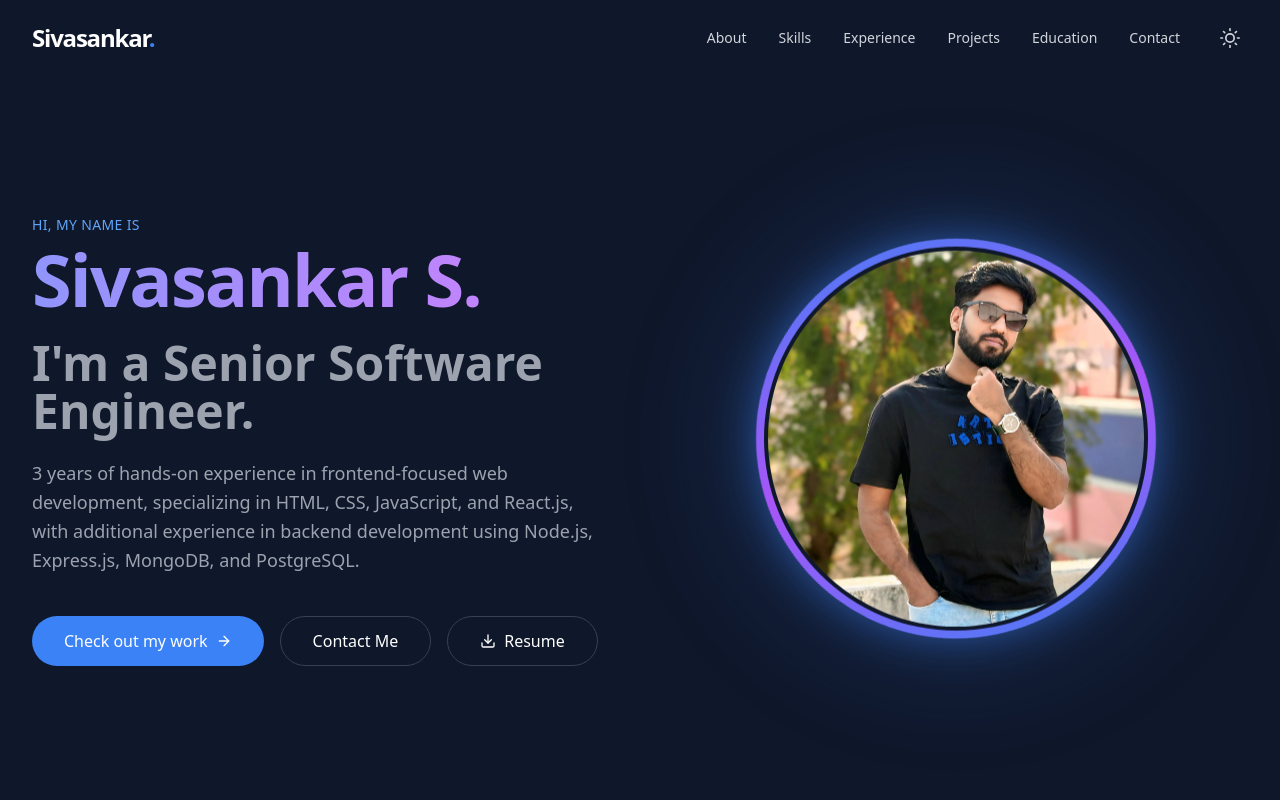
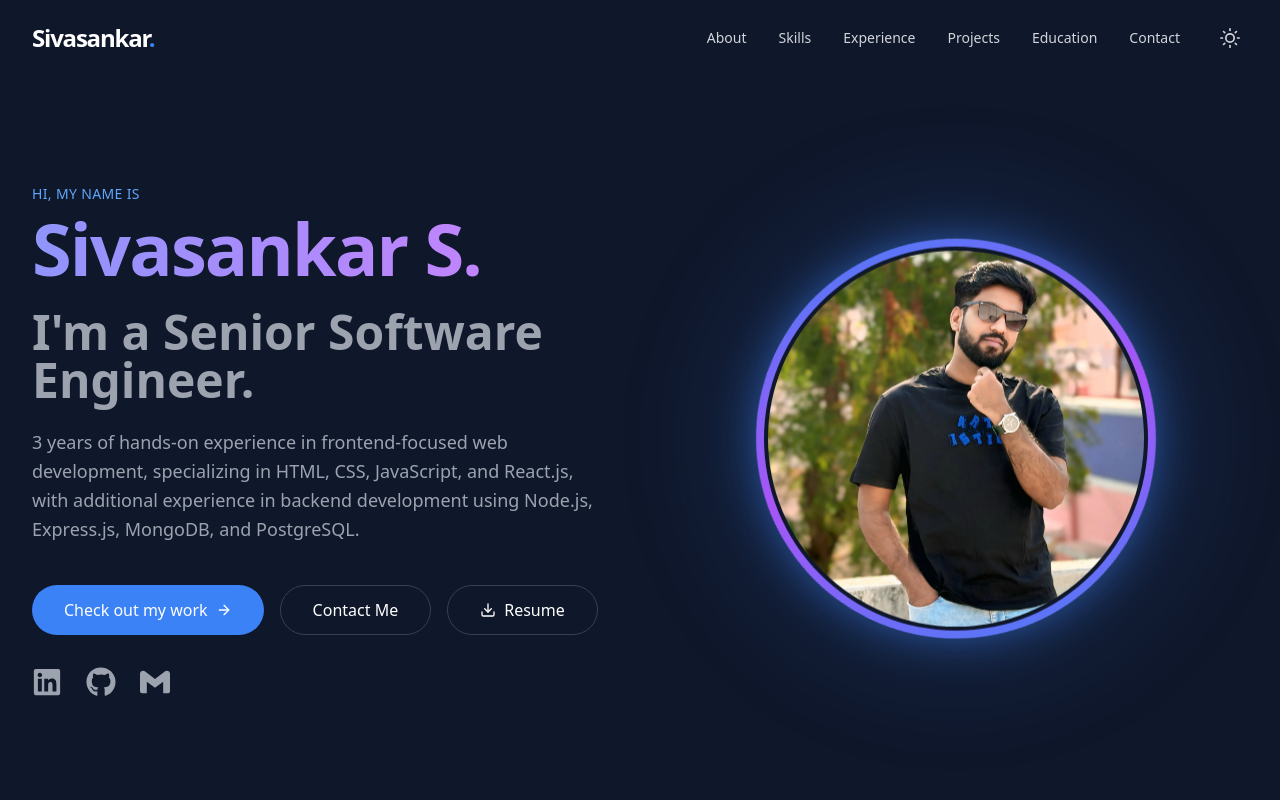
Before and after one commit to SivasankarOfficial/sivasankar-portfolio, a React (Vite) app: page /#/ in a window 1280 px wide. Shown: the top 800 px of the page. Built offline with nearby package versions, Linux system fonts and the light colour scheme.

Commit message:
profile updated

```diff
--- a/src/components/Footer.jsx
+++ b/src/components/Footer.jsx
@@ -1,13 +1,42 @@
 import { portfolioData } from '../data/portfolioData';
+import { FaGithub, FaLinkedin } from 'react-icons/fa';
+import { SiGmail } from 'react-icons/si';
 
 const Footer = () => {
-    const { name } = portfolioData.personalInfo;
+    const { personalInfo } = portfolioData;
 
     return (
         <footer className="py-8 bg-gray-100 dark:bg-darkBg border-t border-gray-200 dark:border-gray-800">
             <div className="max-w-7xl mx-auto px-4 md:px-8 flex flex-col items-center justify-center">
+                <div className="flex gap-6 mb-4">
+                    <a
+                        href={personalInfo.linkedin}
+                        target="_blank"
+                        rel="noopener noreferrer"
+                        className="text-gray-600 hover:text-[#0077b5] dark:text-gray-400 dark:hover:text-[#0077b5] transition-colors text-2xl hover:-translate-y-1 transform duration-300"
+                        aria-label="LinkedIn"
+                    >
+                        <FaLinkedin />
+                    </a>
+                    <a
+                        href={personalInfo.github}
+                        target="_blank"
+                        rel="noopener noreferrer"
+                        className="text-gray-600 hover:text-black dark:text-gray-400 dark:hover:text-white transition-colors text-2xl hover:-translate-y-1 transform duration-300"
+                        aria-label="GitHub"
+                    >
+                        <FaGithub />
+                    </a>
+                    <a
+                        href={`mailto:${personalInfo.email}`}
+                        className="text-gray-600 hover:text-[#EA4335] dark:text-gray-400 dark:hover:text-[#EA4335] transition-colors text-2xl hover:-translate-y-1 transform duration-300"
+                        aria-label="Gmail"
+                    >
+                        <SiGmail />
+                    </a>
+                </div>
                 <p className="text-gray-600 dark:text-gray-400 text-sm">
-                    &copy; {new Date().getFullYear()} {name}. Built with React & Tailwind.
+                    &copy; {new Date().getFullYear()} {personalInfo.name}. Built with React & Tailwind.
                 </p>
             </div>
         </footer>
--- a/src/sections/Contact.jsx
+++ b/src/sections/Contact.jsx
@@ -1,7 +1,15 @@
 import { portfolioData } from '../data/portfolioData';
+import { FaGithub, FaLinkedin } from 'react-icons/fa';
+import { SiGmail } from 'react-icons/si';
 
 const Contact = () => {
     const { personalInfo, socialLinks } = portfolioData;
+
+    const iconMap = {
+        github: <FaGithub className="text-xl" />,
+        linkedin: <FaLinkedin className="text-xl" />,
+        mail: <SiGmail className="text-xl" />
+    };
 
     return (
         <section id="contact" className="max-w-3xl mx-auto px-4 sm:px-6 lg:px-8 py-20 text-center">
@@ -29,9 +37,9 @@ const Contact = () => {
                         href={link.url}
                         target="_blank"
                         rel="noopener noreferrer"
-                        className="text-gray-600 hover:text-primary dark:text-gray-400 dark:hover:text-primary transition-colors duration-300 font-medium"
+                        className="text-gray-600 hover:text-primary dark:text-gray-400 dark:hover:text-primary transition-colors duration-300 font-medium flex items-center gap-2 hover:-translate-y-1 transform"
                     >
-                        {link.name}
+                        {iconMap[link.icon]} <span>{link.name}</span>
                     </a>
                 ))}
             </div>
--- a/src/sections/Hero.jsx
+++ b/src/sections/Hero.jsx
@@ -1,5 +1,7 @@
 import { useRef } from 'react';
 import { FiArrowRight, FiDownload } from 'react-icons/fi';
+import { FaGithub, FaLinkedin } from 'react-icons/fa';
+import { SiGmail } from 'react-icons/si';
 import resumePdf from '../assets/Sivasankar_Resume.pdf';
 import { portfolioData } from '../data/portfolioData';
 import gsap from 'gsap';
@@ -74,6 +76,34 @@ const Hero = () => {
                                 <FiDownload /> Resume
                             </a>
                         </div>
+
+                        <div className="hero-element flex gap-6 mt-8">
+                            <a
+                                href={portfolioData.personalInfo.linkedin}
+                                target="_blank"
+                                rel="noopener noreferrer"
+                                className="text-gray-600 hover:text-[#0077b5] dark:text-gray-400 dark:hover:text-[#0077b5] transition-colors text-3xl hover:-translate-y-1 transform duration-300"
+                                aria-label="LinkedIn"
+                            >
+                                <FaLinkedin />
+                            </a>
+                            <a
+                                href={portfolioData.personalInfo.github}
+                                target="_blank"
+                                rel="noopener noreferrer"
+                                className="text-gray-600 hover:text-black dark:text-gray-400 dark:hover:text-white transition-colors text-3xl hover:-translate-y-1 transform duration-300"
+                                aria-label="GitHub"
+                            >
+                                <FaGithub />
+                            </a>
+                            <a
+                                href={`mailto:${portfolioData.personalInfo.email}`}
+                                className="text-gray-600 hover:text-[#EA4335] dark:text-gray-400 dark:hover:text-[#EA4335] transition-colors text-3xl hover:-translate-y-1 transform duration-300"
+                                aria-label="Gmail"
+                            >
+                                <SiGmail />
+                            </a>
+                        </div>
                     </div>
 
                     <div className="order-1 lg:order-2 flex justify-center lg:justify-end">
```
